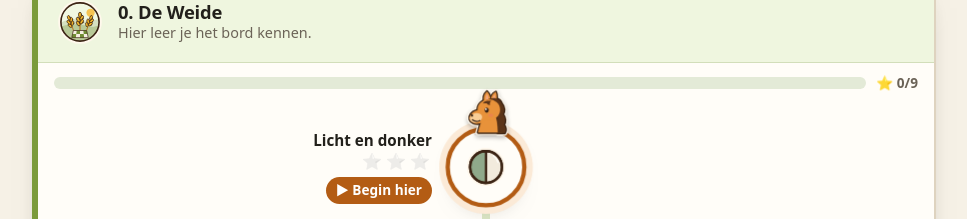
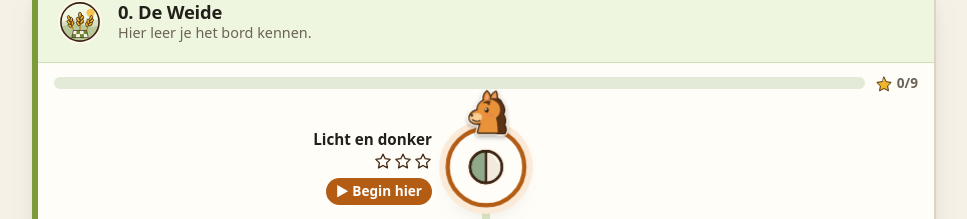
Before and after one commit to Krook88/Schaakpaardje, a Next.js app: page /kaart in a window 1280 px wide. Shown: the part 212-431 px from the top of the page, without its empty margins (156-1123 px from the left). Built offline with nearby package versions, Linux system fonts and the light colour scheme; no server answers.

Commit message:
Sterren, medailles en bel-uit getekend; test dekt ze
Co-Authored-By: Claude Opus 5.5 <noreply@anthropic.com>

```diff
--- a/src/app/HeldSpel.tsx
+++ b/src/app/HeldSpel.tsx
@@ -6,7 +6,7 @@ import { Board } from '@/board/Board'
 import { applyMove, parseBoard, pieceMoves, type Square } from '@/engine/board'
 import { sfx } from '@/audio/sfx'
 import { tel } from '@/progress/tellen'
-import { pipLos } from '@/ui/beelden'
+import { Icoon, pipLos } from '@/ui/beelden'
 import styles from './Welkom.module.css'
 
 /**
@@ -87,7 +87,7 @@ export function HeldSpel({ eersteLes }: { eersteLes: string }) {
           gelijke knoppen naar dezelfde les deden een ouder twijfelen (36e review). */}
       {sprongen >= 3 && (
         <div ref={uitnodiging} className={styles.uitnodiging}>
-          <span aria-hidden="true" className={styles.sterren}>⭐⭐⭐</span>
+          <span aria-hidden="true" className={styles.sterren}>{[0, 1, 2].map((i) => <Icoon key={i} naam="ster-vol" maat={36} />)}</span>
           <Link href={`/les/${eersteLes}/`} className="btn" onClick={() => tel('Held naar les')}>
             <span aria-hidden="true">▶︎</span> Leer het met Pip, stap voor stap
           </Link>
--- a/src/app/Thuis.tsx
+++ b/src/app/Thuis.tsx
@@ -177,7 +177,7 @@ export function Thuis({ welkom }: { welkom: ReactNode }) {
                   Twee eigen regels die niet afbreken: in één zin brak het op een
                   telefoon in vier losse stukjes, met het kalendertje los van "dagen". */}
               <p className="muted" style={{ fontSize: '0.9rem', margin: 0, whiteSpace: 'nowrap' }}>
-                ⭐ {totaal} van de {maxSterren}
+                <Icoon naam="ster-vol" maat={20} /> {totaal} van de {maxSterren}
               </p>
               {/* Alleen omhoog, nooit terug naar nul: zie `oefendagen` in de store. */}
               {oefendagen > 0 && (
--- a/src/app/kaart/page.tsx
+++ b/src/app/kaart/page.tsx
@@ -77,7 +77,6 @@ export default function Kaart() {
   const dichte = WERELDEN.filter((w) => !isOpen(w))
   const hierWereld = WERELDEN.find((w) => w.lessen.some((l) => l.id === hier))?.id
   const hoefijzers = DIPLOMAS.filter((d) => diplomaBehaald(d.soort, voortgang))
-  const KLEUR = { brons: '🥉', zilver: '🥈', goud: '🥇' } as const
   const hierNaam = WERELDEN.find((w) => w.id === hierWereld)?.naam
 
   return (
@@ -108,9 +107,9 @@ export default function Kaart() {
             alleen "je hebt nog niks" (30e review). */}
         {sterrenTotaal(voortgang) > 0 && (
           <p className={styles.reisTotaal}>
-            <span>⭐ {sterrenTotaal(voortgang)} sterren</span>
+            <span><Icoon naam="ster-vol" maat={22} /> {sterrenTotaal(voortgang)} sterren</span>
             {hoefijzers.length > 0 && (
-              <span role="img" aria-label={`${hoefijzers.length} hoefijzers`}>{hoefijzers.map((d) => KLEUR[d.soort]).join(' ')}</span>
+              <span role="img" aria-label={`${hoefijzers.length} hoefijzers`}>{hoefijzers.map((d) => <Icoon key={d.soort} naam={`medaille-${d.soort}`} maat={28} />)}</span>
             )}
           </p>
         )}
@@ -190,7 +189,7 @@ export default function Kaart() {
                   />
                 </div>
                 <span className={styles.oogstGetal} aria-hidden="true">
-                  ⭐ {sterrenNu}/{sterrenMax}
+                  <Icoon naam="ster-vol" maat={18} /> {sterrenNu}/{sterrenMax}
                 </span>
               </div>
 
--- a/src/diploma/DiplomaScherm.tsx
+++ b/src/diploma/DiplomaScherm.tsx
@@ -18,7 +18,7 @@ import {
 } from '@/progress/store'
 import styles from './Diploma.module.css'
 
-const KLEUR: Record<DiplomaSoort, string> = { brons: '🥉', zilver: '🥈', goud: '🥇' }
+const medaille = (soort: DiplomaSoort, maat: number) => <Icoon naam={`medaille-${soort}`} maat={maat} />
 
 /**
  * Het certificaat. Bewust iets om uit te printen en op te hangen: een diploma dat alleen
@@ -63,7 +63,7 @@ export function DiplomaScherm({ soort }: { soort: DiplomaSoort }) {
         <div className={styles.voorproef}>
           <article className={`${styles.oorkonde} ${styles[soort]} ${styles.wazig}`} aria-hidden="true">
             <p className={styles.klein}>Schaakmaatje</p>
-            <p className={styles.medaille}>{KLEUR[soort]}</p>
+            <p className={styles.medaille}>{medaille(soort, 88)}</p>
             <p className={styles.titel}>{diploma.naam}</p>
             <p className={styles.uitgereikt}>is uitgereikt aan</p>
             <p className={styles.naam}>{profiel?.naam ?? 'een dappere schaker'}</p>
@@ -117,7 +117,7 @@ export function DiplomaScherm({ soort }: { soort: DiplomaSoort }) {
         <Confetti />
         <p className={styles.klein}>Schaakmaatje</p>
         <p className={styles.medaille} aria-hidden="true">
-          {KLEUR[soort]}
+          {medaille(soort, 96)}
         </p>
         <h1 className={styles.titel}>{diploma.naam}</h1>
         <p className={styles.uitgereikt}>is uitgereikt aan</p>
--- a/src/ui/GeluidKnop.tsx
+++ b/src/ui/GeluidKnop.tsx
@@ -38,7 +38,7 @@ export function GeluidKnop({ className = '' }: { className?: string }) {
       }}
       style={{ minWidth: 56 }}
     >
-      <span aria-hidden="true" style={{ opacity: aan ? 1 : 0.45, display: 'inline-flex' }}><Icoon naam="bel" maat={30} /></span>
+      <span aria-hidden="true" style={{ display: 'inline-flex' }}><Icoon naam={aan ? 'bel' : 'bel-uit'} maat={30} /></span>
     </button>
   )
 }
--- a/src/ui/Sterren.tsx
+++ b/src/ui/Sterren.tsx
@@ -1,4 +1,5 @@
 import styles from './Sterren.module.css'
+import { icoonBeeld } from './beelden'
 
 export function Sterren({
   aantal,
@@ -16,19 +17,17 @@ export function Sterren({
     <span
       aria-label={`${aantal} van de ${van} sterren`}
       className={`${styles.rij} ${vier ? styles.vier : ''}`}
-      style={{ fontSize: groot ? '2.6rem' : '1rem' }}
+      style={{ display: 'inline-flex', gap: groot ? 6 : 2 }}
     >
       {Array.from({ length: van }, (_, i) => (
         <span
           key={i}
           aria-hidden="true"
           className={styles.ster}
-          style={{
-            opacity: i < aantal ? 1 : 0.4,
-            filter: i < aantal ? 'none' : 'grayscale(1)',
-          }}
         >
-          ⭐
+          {/* Getekend in plaats van ⭐: een lege ster is een omtrek, geen grijze ster. */}
+          {/* eslint-disable-next-line @next/next/no-img-element -- statische export, SVG */}
+          <img src={icoonBeeld(i < aantal ? 'ster-vol' : 'ster-leeg')} alt="" width={groot ? 44 : 18} height={groot ? 44 : 18} style={{ display: 'block' }} />
         </span>
       ))}
     </span>
--- a/src/ui/beelden.tsx
+++ b/src/ui/beelden.tsx
@@ -16,7 +16,8 @@ export const pipBeeld = (stemming: PipStemming, knop = false) =>
 export const pipLos = (stemming: PipStemming) => `${BASIS}/illustraties/pip/pip-los-${stemming}.svg`
 export const lesIcoon = (lesId: string) => `${BASIS}/illustraties/iconen/les-${lesId}.svg`
 export type IcoonNaam =
-  | 'minispel' | 'slot' | 'beker' | 'sticker' | 'deel' | 'hint' | 'geluid' | 'instellingen' | 'bel'
+  | 'minispel' | 'slot' | 'beker' | 'sticker' | 'deel' | 'hint' | 'geluid' | 'instellingen' | 'bel' | 'bel-uit'
+  | 'ster-vol' | 'ster-leeg' | 'medaille-brons' | 'medaille-zilver' | 'medaille-goud'
   | 'fase-kijken' | 'fase-meedoen' | 'fase-zelf' | 'fase-toets'
   | 'punt-voorlezen' | 'punt-begint-bij-nul' | 'punt-niet-verliezen'
 export const icoonBeeld = (naam: IcoonNaam) => `${BASIS}/illustraties/iconen/${naam}.svg`
```
Also changed, not shown: 1 other file (tests, documents, lock files or other folders).
